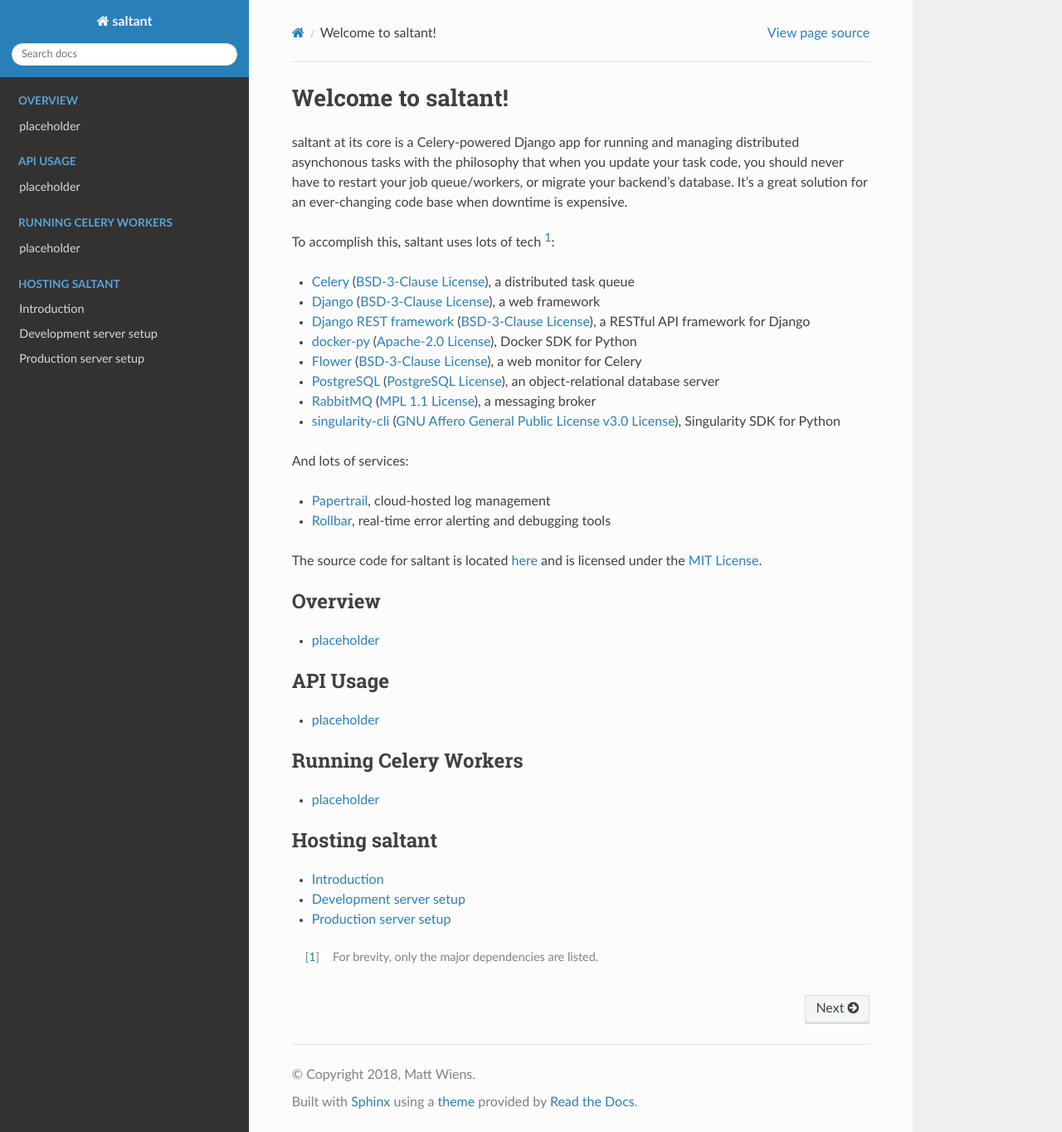
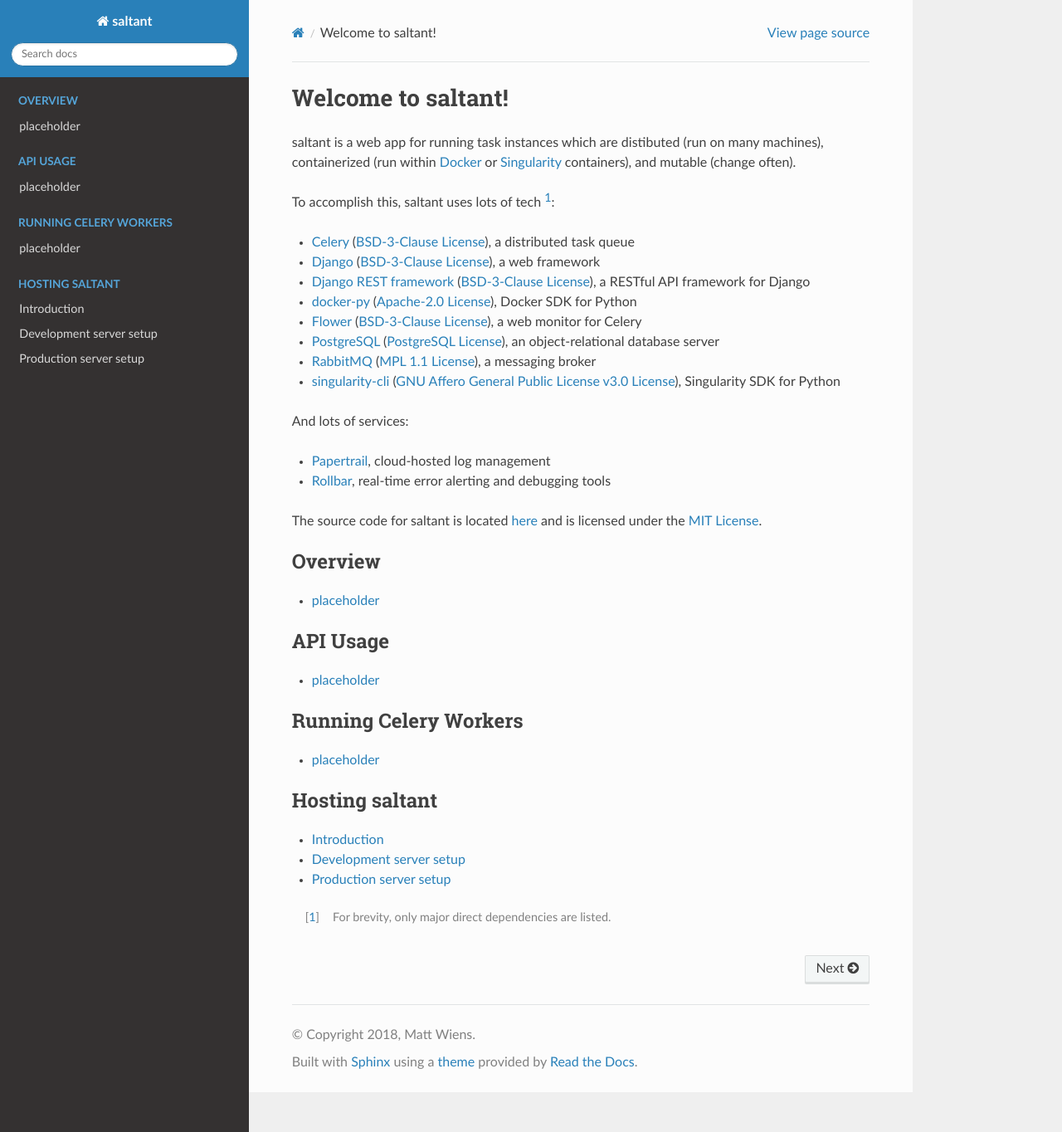
Before and after one commit to saltant-org/saltant, a Sphinx documentation site: the page built from docs/source/index.rst, in a window 1280 px wide and 1364 px high. Shown: the whole window at 83% size. Built offline with Sphinx 7.4.7 and the Read the Docs theme 2.0.0, drawn with Linux system fonts in a browser that asks for light colours.

```diff
--- a/docs/source/hosting/development.rst
+++ b/docs/source/hosting/development.rst
@@ -215,9 +215,6 @@ Now all you should need to do is ::
 
 and point your browser to ``127.0.0.1``!
 
-Footnotes
----------
-
 .. Footnotes
 .. [#secretkey] The secret key is used for cyptographic signing.  See
     `here
--- a/docs/source/hosting/production.rst
+++ b/docs/source/hosting/production.rst
@@ -434,9 +434,6 @@ It covers basic security and it should work. However, there's a whole
 world (well, industry) worth of extra security and optimization that can
 be added on top of this to make saltant run better. Be aware of that.
 
-Footnotes
----------
-
 .. Footnotes
 .. [#aws-traffic] See `here <https://docs.aws.amazon.com/AWSEC2/latest/UserGuide/authorizing-access-to-an-instance.html>`_ for instructions on opening EC2 instance ports.
 .. [#rabbitmq-management-nginx] Thanks to Dario Zadro for his post `here <https://stackoverflow.com/questions/49742269/rabbitmq-management-over-https-and-nginx>`_.
--- a/docs/source/index.rst
+++ b/docs/source/index.rst
@@ -1,11 +1,9 @@
 Welcome to saltant!
 ===================
 
-saltant at its core is a Celery-powered Django app for running and
-managing distributed asynchonous tasks with the philosophy that when you
-update your task code, you should never have to restart your job
-queue/workers, or migrate your backend's database. It's a great solution
-for an ever-changing code base when downtime is expensive.
+saltant is a web app for running task instances which are distibuted
+(run on many machines), containerized (run within `Docker`_ or
+`Singularity`_ containers), and mutable (change often).
 
 To accomplish this, saltant uses lots of tech [#tech]_:
 
@@ -54,16 +52,18 @@ License`_.
    hosting/production
 
 .. Footnotes
-.. [#tech] For brevity, only the major dependencies are listed.
+.. [#tech] For brevity, only major direct dependencies are listed.
 
 .. Links to dependencies
 .. _Celery: http://www.celeryproject.org/
 .. _Django: https://www.djangoproject.com/
 .. _Django REST Framework: http://www.django-rest-framework.org/
+.. _Docker: https://www.docker.com/
 .. _docker-py: https://github.com/docker/docker-py
 .. _Flower: https://github.com/mher/flower
 .. _PostgreSQL: https://www.postgresql.org/
 .. _RabbitMQ: https://www.rabbitmq.com/
+.. _Singularity: https://www.sylabs.io/
 .. _singularity-cli: https://github.com/singularityhub/singularity-cli
 
 .. Links to licenses
```
Also changed, not shown: README.md (+21 -25 lines).
